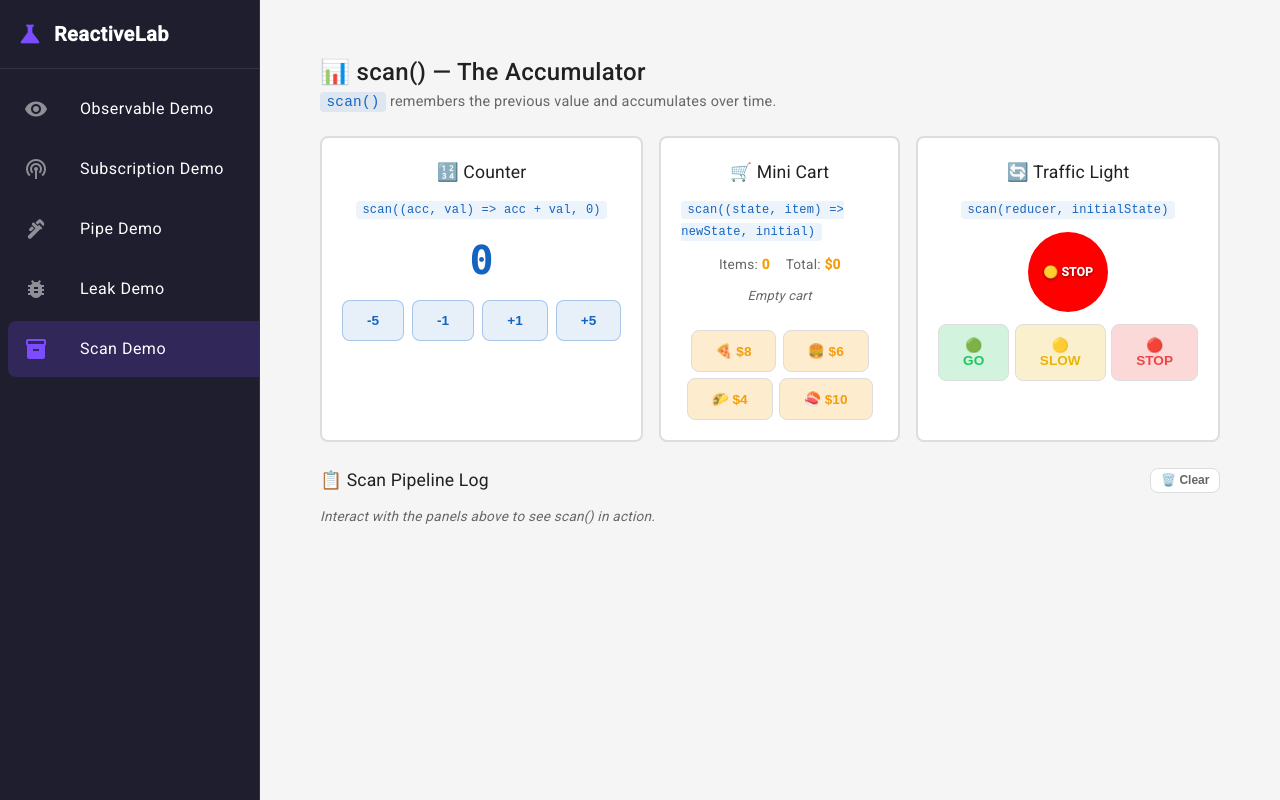
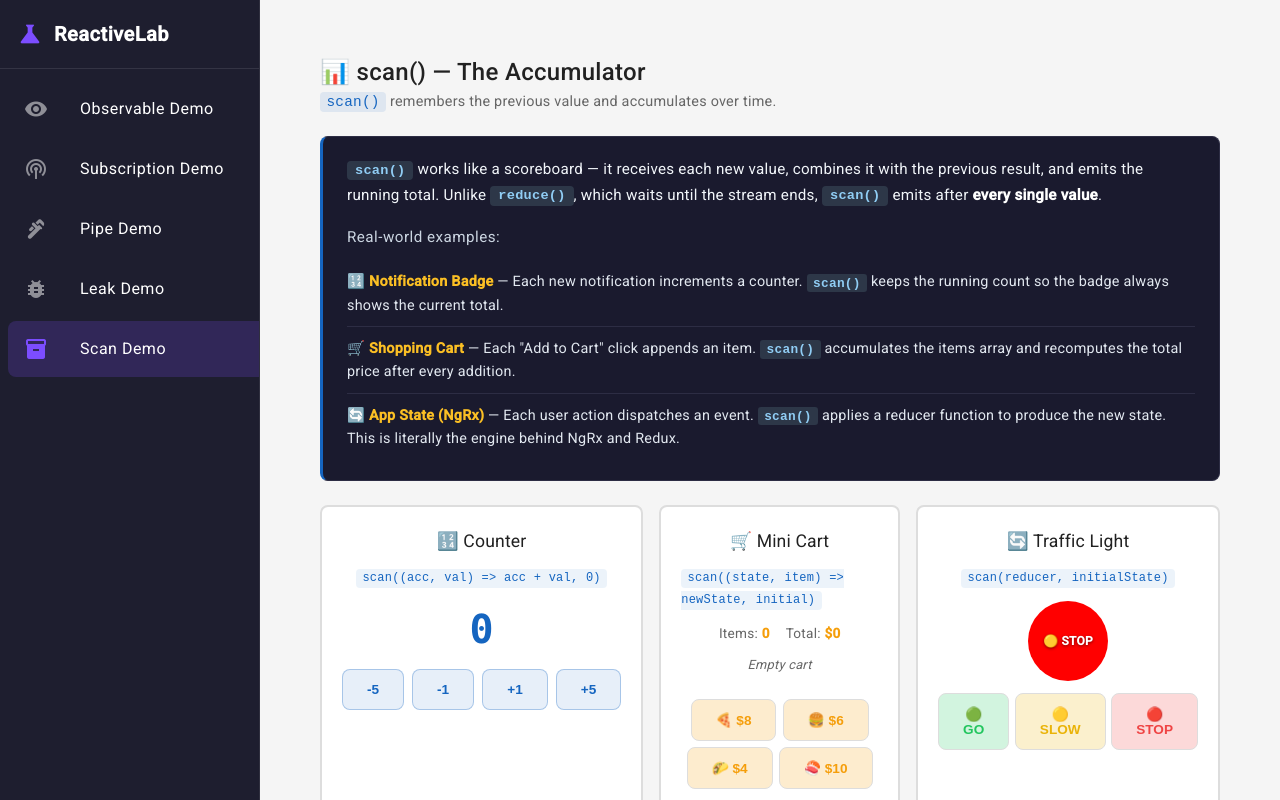
Before and after one commit to DebjaniGh/reactive-lab, an Angular app: page /scan-demo in a window 1280 px wide. Built offline with nearby package versions, Linux system fonts and the light colour scheme.

Commit message:
Add explanation section to scan-demo with real-world examples of notification badges, shopping carts, and state management patterns using dark-themed styled panel

```diff
--- a/src/app/features/foundations/scan-demo/scan-demo.component.html
+++ b/src/app/features/foundations/scan-demo/scan-demo.component.html
@@ -9,6 +9,37 @@
       time.
     </p>
   </header>
+
+  <!-- Explanation Section -->
+  <div class="scan-demo__explanation">
+    <p class="scan-demo__explain-text">
+      <code>scan()</code> works like a scoreboard — it receives each new value,
+      combines it with the previous result, and emits the running total.
+      Unlike <code>reduce()</code>, which waits until the stream ends,
+      <code>scan()</code> emits after <strong>every single value</strong>.
+    </p>
+
+    <div class="scan-demo__examples">
+      <h4>Real-world examples:</h4>
+      <ul>
+        <li>
+          <strong>🔢 Notification Badge</strong> — Each new notification increments
+          a counter. <code>scan()</code> keeps the running count so the badge
+          always shows the current total.
+        </li>
+        <li>
+          <strong>🛒 Shopping Cart</strong> — Each "Add to Cart" click appends an
+          item. <code>scan()</code> accumulates the items array and recomputes the
+          total price after every addition.
+        </li>
+        <li>
+          <strong>🔄 App State (NgRx)</strong> — Each user action dispatches an event.
+          <code>scan()</code> applies a reducer function to produce the new state.
+          This is literally the engine behind NgRx and Redux.
+        </li>
+      </ul>
+    </div>
+  </div>
 
   <!-- ② Counter Panel -->
   <div class="scan-demo__panels">
--- a/src/app/features/foundations/scan-demo/scan-demo.component.scss
+++ b/src/app/features/foundations/scan-demo/scan-demo.component.scss
@@ -10,6 +10,7 @@ $color-cart: #f59e0b;
 $color-traffic-go: #22c55e;
 $color-traffic-slow: #eab308;
 $color-traffic-stop: #ef4444;
+$color-surface-alt: #262639;
 
 // ── Block ──
 .scan-demo {
@@ -288,3 +289,72 @@ $color-traffic-stop: #ef4444;
   display: flex;
   gap: 0.35rem;
 }
+
+// ── Explanation Section ──
+.scan-demo__explanation {
+  margin-bottom: 1.5rem;
+  padding: 1.25rem 1.5rem;
+  background: #1a1a2e;
+  border: 1px solid #2d2d44;
+  border-radius: $radius;
+  border-left: 3px solid $color-counter;
+}
+
+.scan-demo__explain-text {
+  margin: 0 0 1rem;
+  font-size: 0.95rem;
+  line-height: 1.7;
+  color: #f1f5f9;
+
+  code {
+    background: #2d3748;
+    color: #90cdf4;
+    padding: 0.15rem 0.5rem;
+    border-radius: 4px;
+    font-size: 0.85rem;
+    font-weight: 600;
+  }
+
+  strong {
+    color: #ffffff;
+  }
+}
+
+.scan-demo__examples {
+  h4 {
+    margin: 0 0 0.75rem;
+    font-size: 0.95rem;
+    color: #cbd5e1;
+  }
+
+  ul {
+    margin: 0;
+    padding: 0;
+    list-style: none;
+
+    li {
+      padding: 0.6rem 0;
+      font-size: 0.9rem;
+      line-height: 1.6;
+      color: #e2e8f0;
+      border-bottom: 1px solid #2d2d44;
+
+      &:last-child {
+        border-bottom: none;
+      }
+
+      strong {
+        color: #fbbf24;
+      }
+
+      code {
+        background: #2d3748;
+        color: #90cdf4;
+        padding: 0.1rem 0.4rem;
+        border-radius: 3px;
+        font-size: 0.8rem;
+        font-weight: 600;
+      }
+    }
+  }
+}
```
